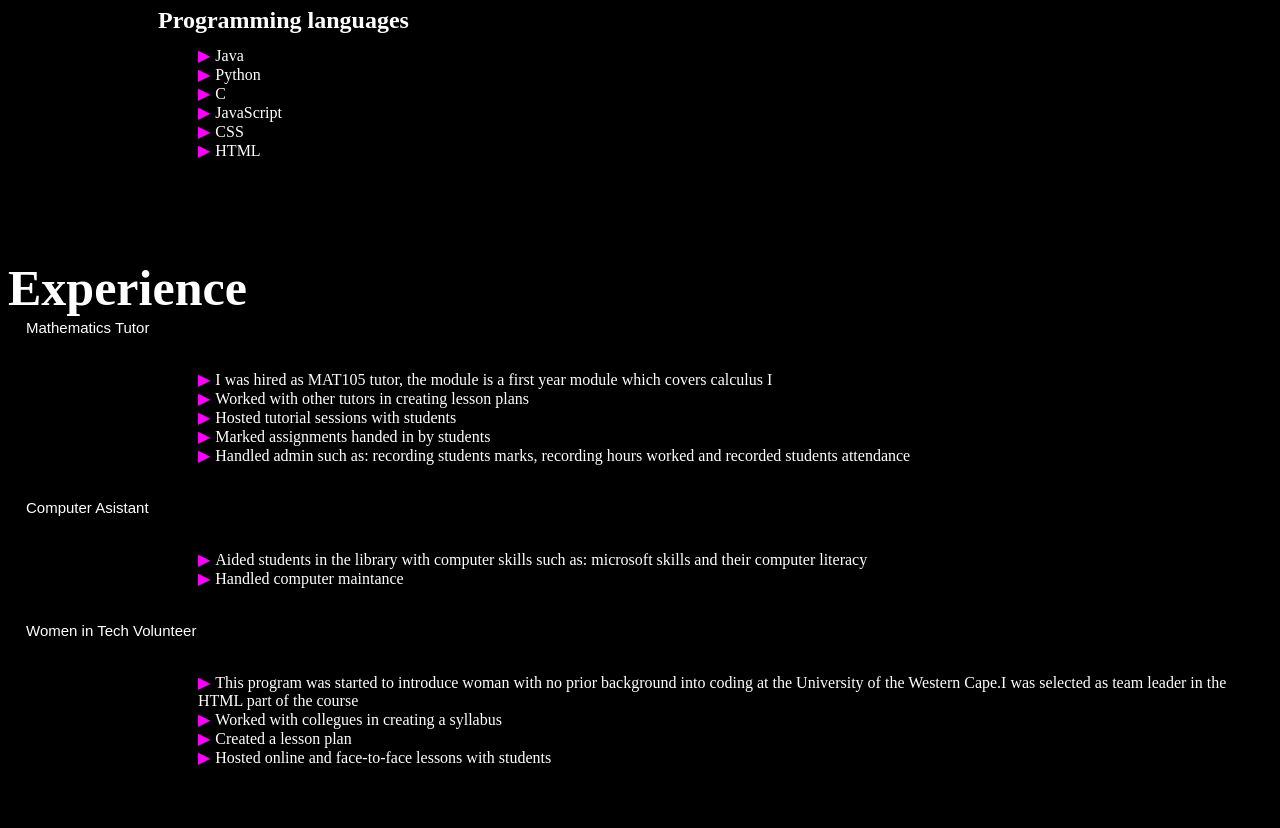
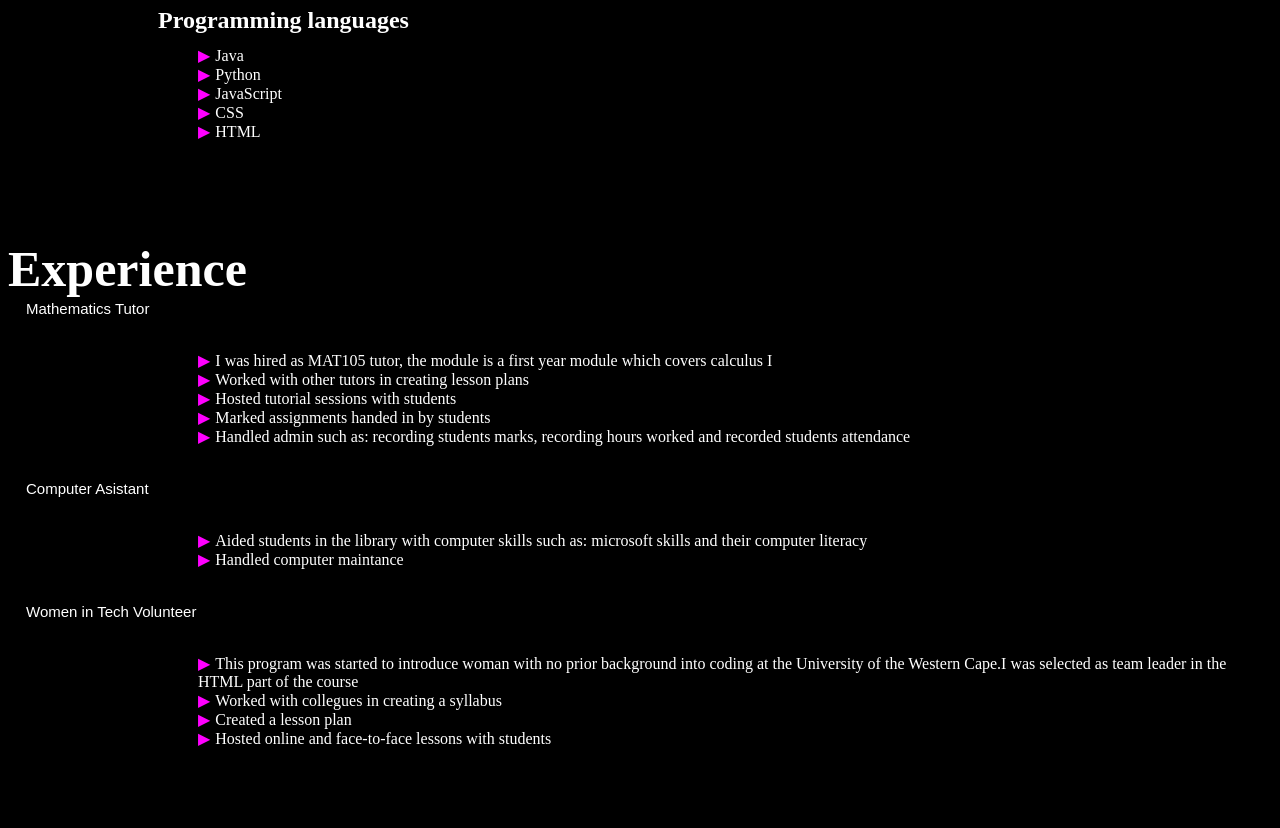
Before and after one commit to EmeraldAdams/EmeraldAdams, a plain HTML site: page index.html in a window 1280 px wide. Shown: the part 1320-2148 px from the top of the page. Drawn offline with nearby package versions, Linux system fonts and the light colour scheme.

Commit message:
Update index.html

```diff
--- a/index.html
+++ b/index.html
@@ -55,7 +55,6 @@
   <ul id="languages">
     <li id="bullets">Java</li>
     <li id="bullets">Python</li>
-    <li id="bullets">C</li>
     <li id="bullets">JavaScript</li>
     <li id="bullets">CSS</li>
     <li id="bullets">HTML</li>
```
